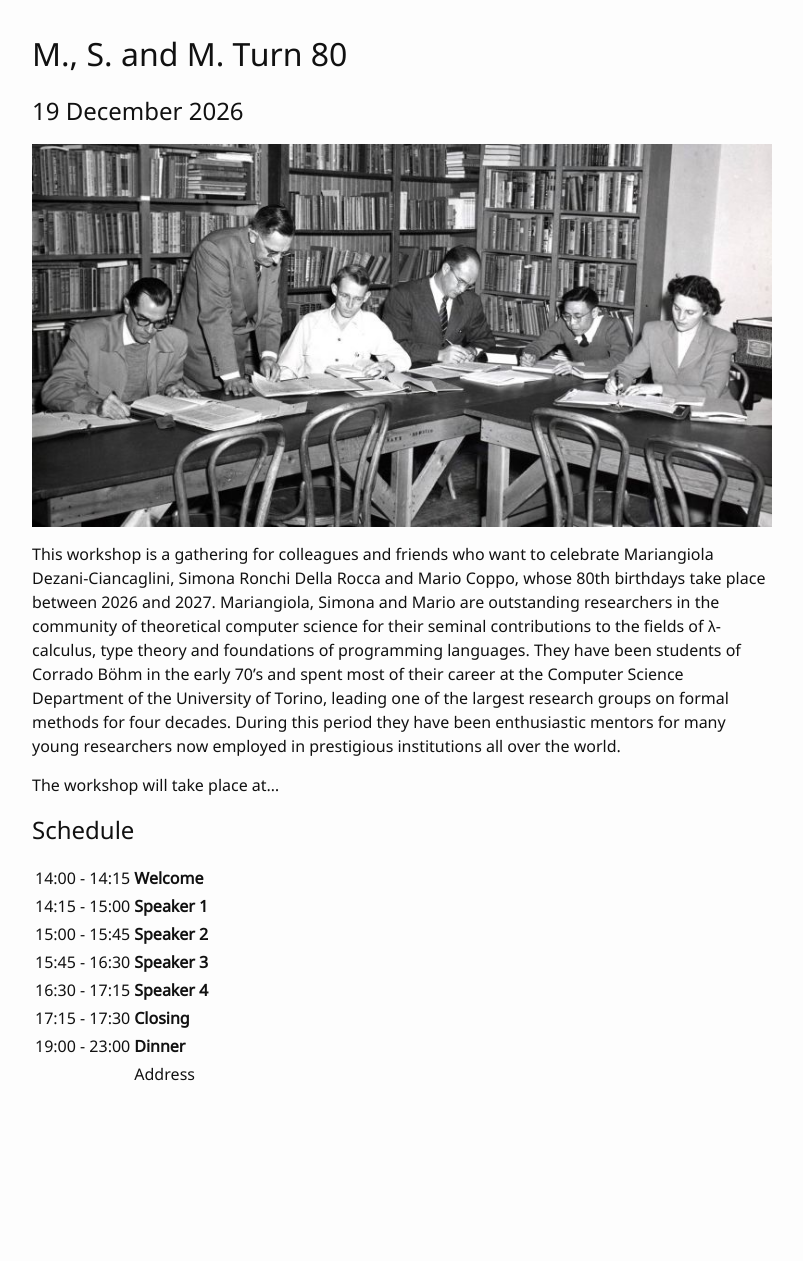
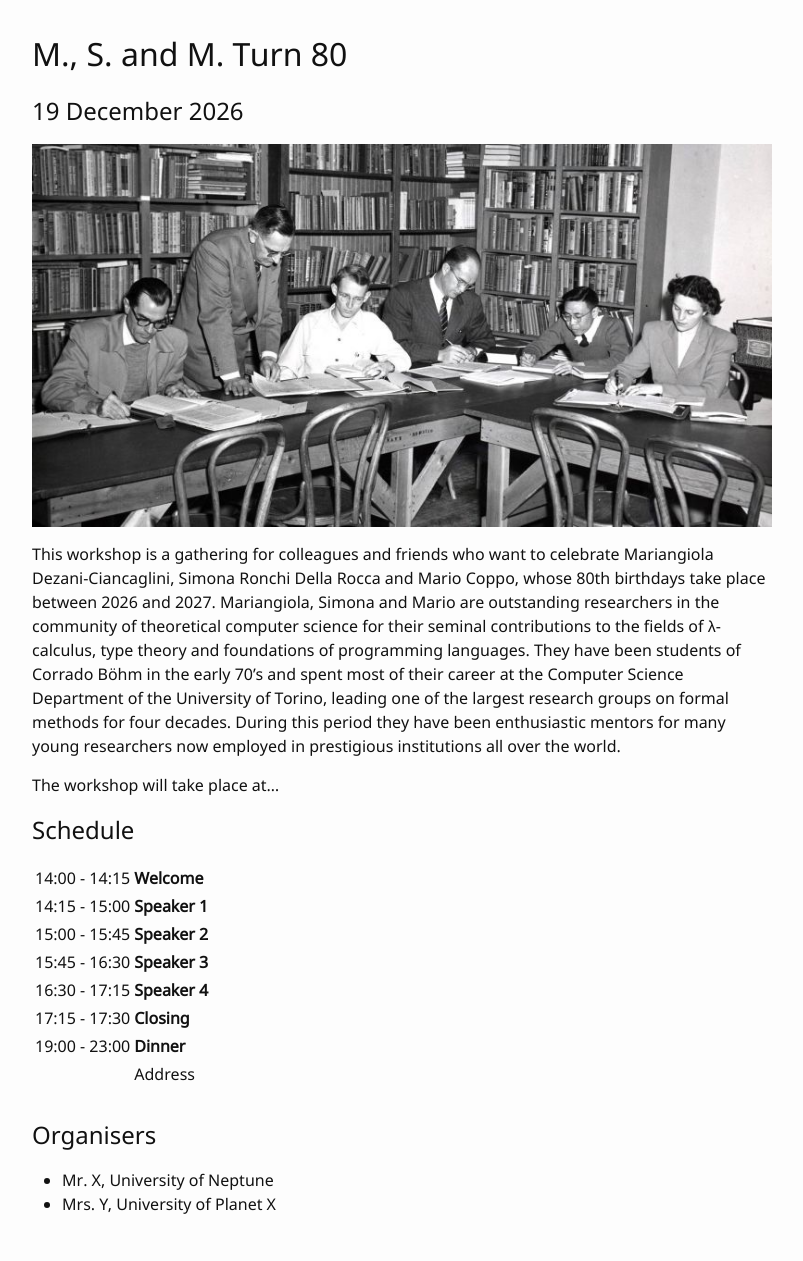
Before and after one commit to boystrange/MSM2026, a Jekyll site: the page built from index.md, in a window 1280 px wide. Shown: the whole page, without its empty margins (238-1041 px from the left). Built offline with Jekyll 4.4.1, drawn with Linux system fonts in a browser that asks for light colours; before the commit the page ends 1147 px from its top, so only the background shows below that.

Commit message:
organisers

```diff
--- a/index.md
+++ b/index.md
@@ -35,3 +35,8 @@ The workshop will take place at...
 | 19:00 - 23:00 | **Dinner**    |
 |               | Address       |
 |               |               |
+
+## Organisers
+
+* Mr. X, University of Neptune
+* Mrs. Y, University of Planet X
```
